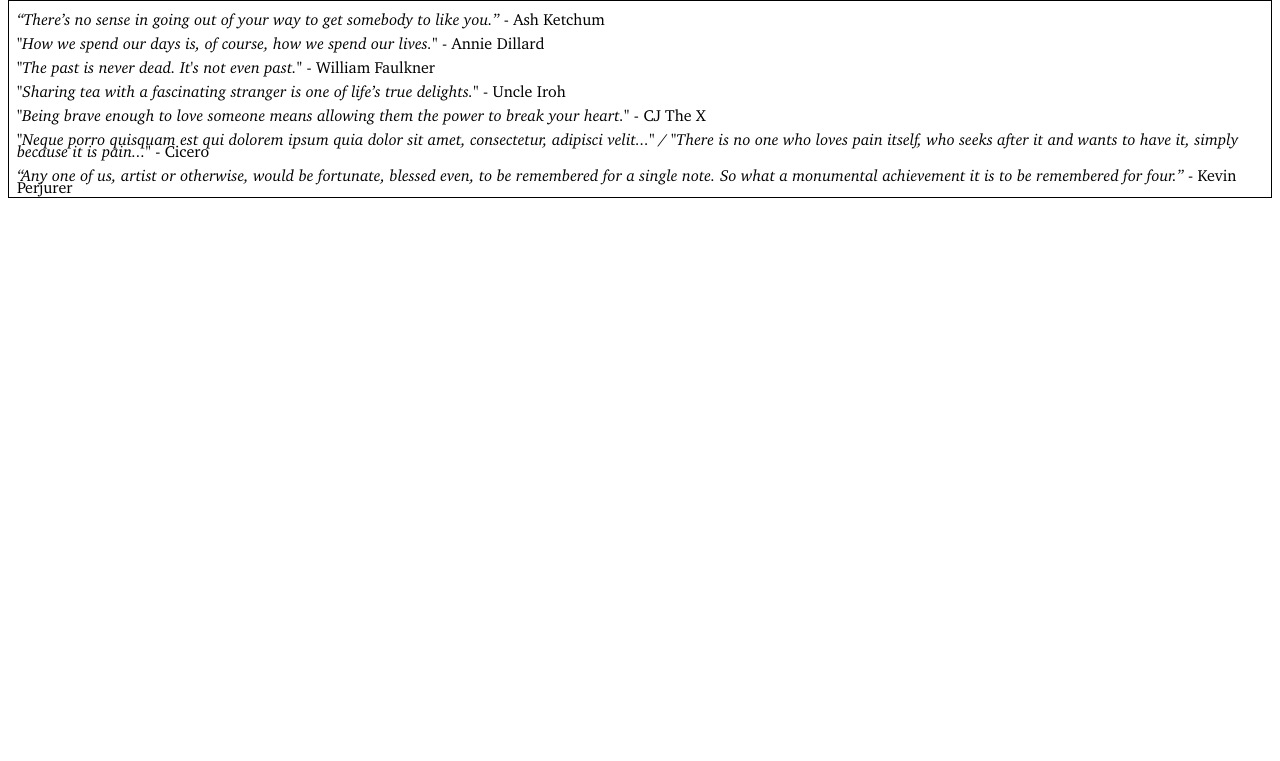
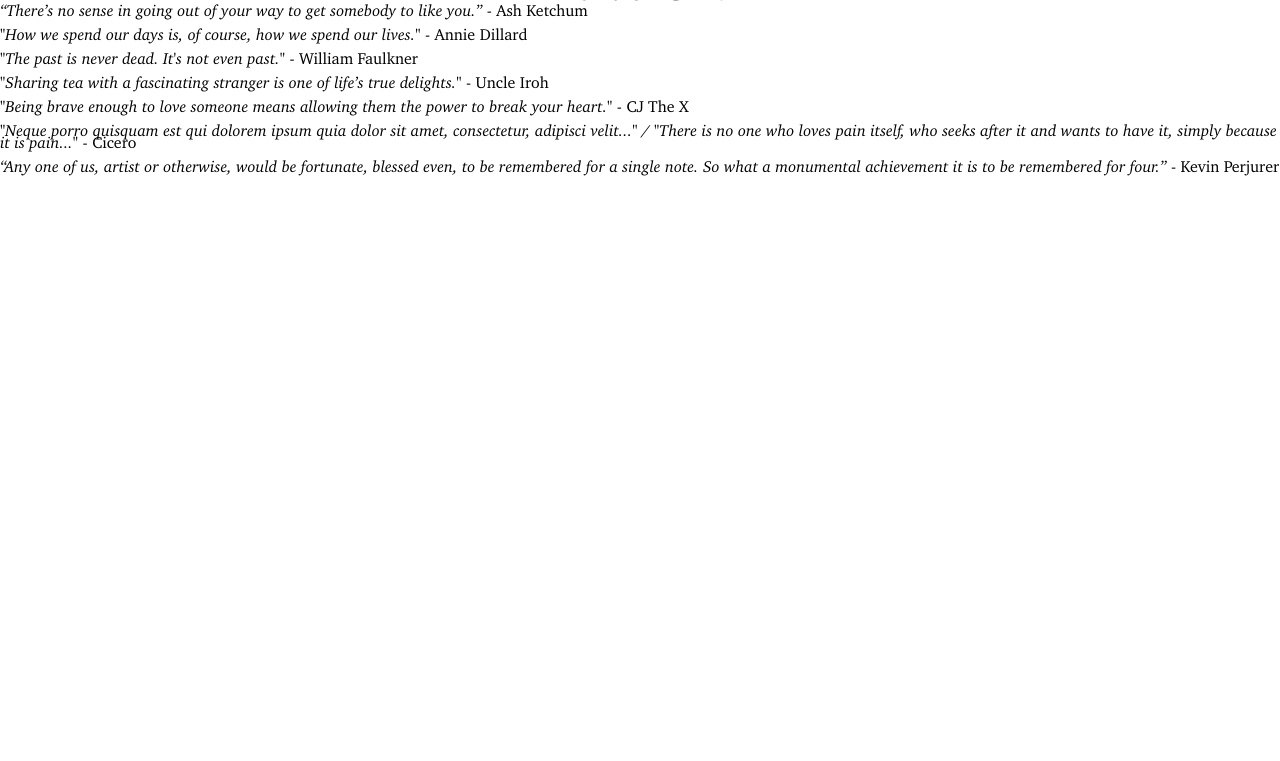
Before and after one commit to flyingpurplepeopleeater/flyingpurplepeopleeater.github.io, a PHP site: page /quotes.html in a window 1280 px wide. Shown: the part 39-800 px from the top of the page. Run offline with PHP 8.4, Linux system fonts and the light colour scheme.

Commit message:
classic strav

```diff
--- a/css/style.css
+++ b/css/style.css
@@ -34,19 +34,6 @@ body {
 	margin-top: 0;
 	margin-bottom:0;
 	padding:8px;
-}
-#eight {
-	padding-left: 8px;
-	padding-right: 8px;
-	padding-top: 0;
-	flex: 1;
-}
-#whitebox {
-	border: 1px solid black;
-	background: white;
-	padding: 8px;
-	margin: 0 !important;
-	margin-bottom: 8px !important;
 }
 #item blockquote,iframe,a {
 	margin:auto !important;
--- a/index.html
+++ b/index.html
@@ -9,8 +9,6 @@
     <header>
   	 <h1 id="name">Michael Gintz</h1>
     </header>
-    <div id="eight">
-    <div id="whitebox">
     <table>
     <tr><td>social: </td><td><a href="https://www.facebook.com/mgintz289">facebook</a> | <a href="https://www.flickr.com/photos/189203607@N05/">flickr</a> | <a href="https://www.instagram.com/mgintz289/">instagram</a> | <a href="https://www.strava.com/athletes/69253830">strava</a> | <a href="https://www.tumblr.com/blog/mgintz">tumblr</a> | <a href="https://www.twitter.com/mgintz289">twitter</a></td></tr>
     <tr><td>catalogs: </td><td><a href="https://www.goodreads.com/user/show/118626181-michael-gintz">goodreads</a> | <a href="https://letterboxd.com/mgintz/">letterboxd</a> | <a href="https://www.rateyourmusic.com/~mgintz">rateyourmusic</a> | <a href="quotes">quotes</a></td></tr>
@@ -31,8 +29,6 @@
     id="flag-logo"
     src="princeton_seal.png" alt="Princeton Seal"></span></a> <a href="https://uic.edu"><span id="flag-logo-box" style="background-color:#001E62;"><img
     id="flag-logo"
-    src="uic_logo.png" alt="UIC Logo"></span></a></div>
-    </div>
-    </div>
+    src="uic_logo.png" alt="UIC Logo"></span></a></div><br>
   </body>
 </html>
```
